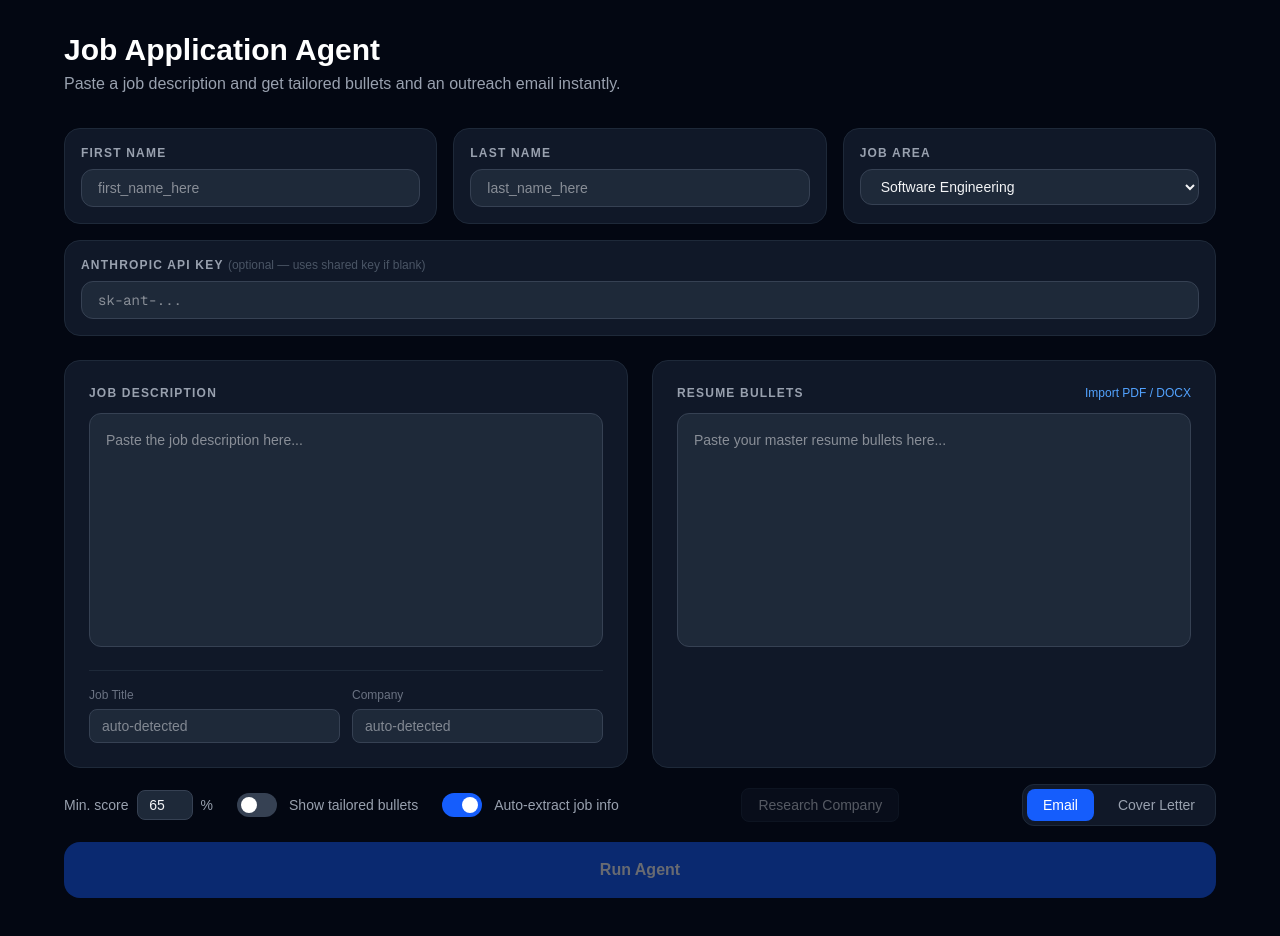
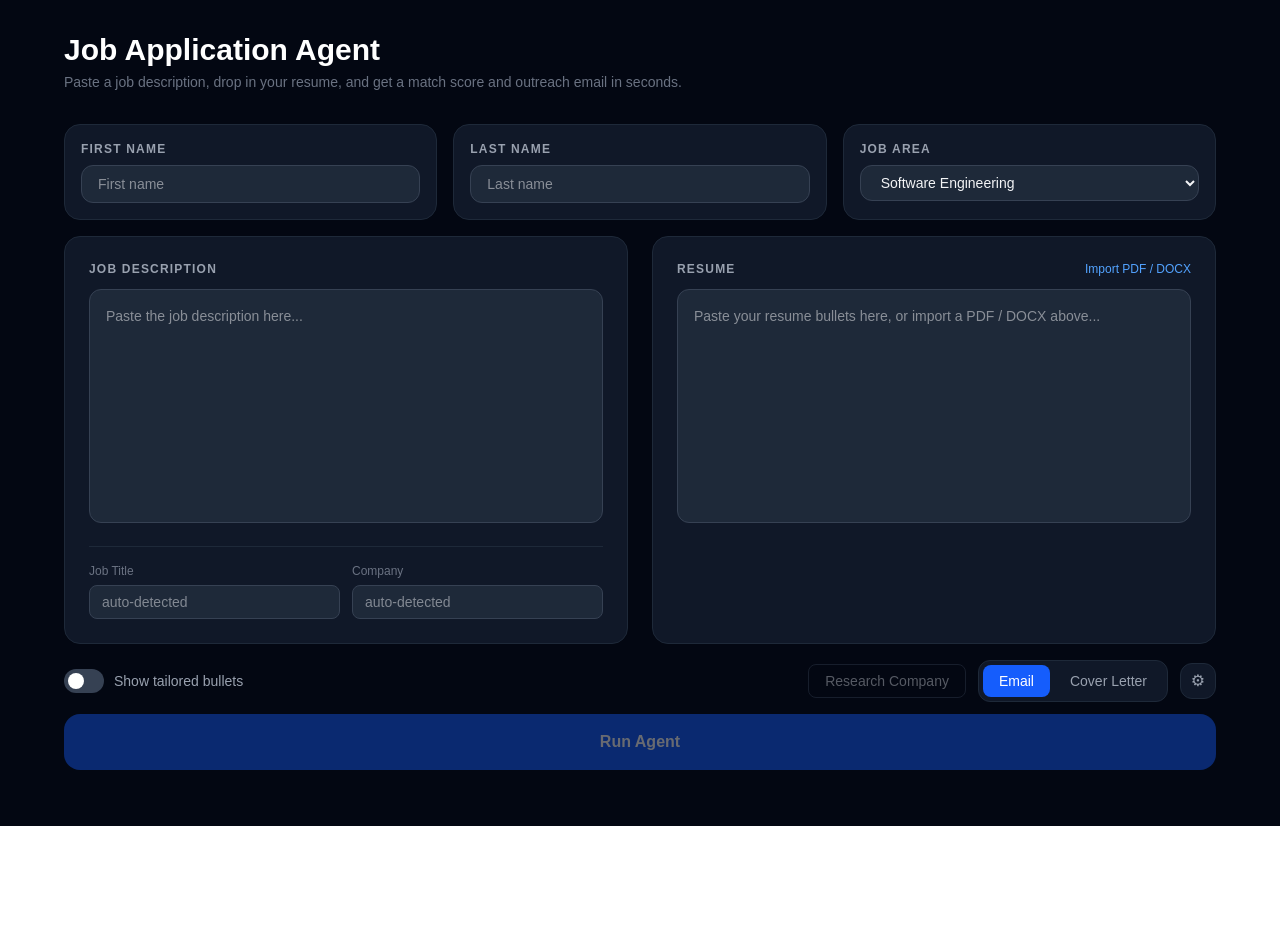
Before and after one commit to splotchysnow/ai-job-agent, a Next.js app in the folder frontend/: page / in a window 1280 px wide. Shown: the top 936 px of the page. After the commit the page ends 826 px from the top, so only its background shows below. Built offline with nearby package versions, Linux system fonts and the light colour scheme.

Commit message:
Update page.tsx

```diff
--- a/frontend/app/page.tsx
+++ b/frontend/app/page.tsx
@@ -43,6 +43,8 @@ export default function Home() {
   const [awaitingProceed, setAwaitingProceed] = useState(false);
   const [usedResume, setUsedResume] = useState('');
   const [showUsedResume, setShowUsedResume] = useState(false);
+  const [showSettings, setShowSettings] = useState(false);
+  const [copiedKey, setCopiedKey] = useState<string | null>(null);
   const [history, setHistory] = useState<HistoryEntry[]>([]);
   const [expandedHistory, setExpandedHistory] = useState<string | null>(null);
   const [historyPage, setHistoryPage] = useState(0);
@@ -261,8 +263,16 @@ export default function Home() {
     localStorage.setItem('jobHistory', JSON.stringify(newHistory));
   }
 
-  function copyToClipboard(text: string) {
+  function copyToClipboard(text: string, key: string) {
     navigator.clipboard.writeText(text);
+    setCopiedKey(key);
+    setTimeout(() => setCopiedKey(null), 2000);
+  }
+
+  function scoreColor(score: number): string {
+    if (score >= matchThreshold) return 'text-green-400';
+    if (score >= matchThreshold - 20) return 'text-yellow-400';
+    return 'text-red-400';
   }
 
   function clearHistory() {
@@ -278,7 +288,7 @@ export default function Home() {
         {/* Header */}
         <div className="mb-8">
           <h1 className="text-3xl font-bold text-white">Job Application Agent</h1>
-          <p className="text-gray-400 mt-1">Paste a job description and get tailored bullets and an outreach email instantly.</p>
+          <p className="text-gray-500 mt-1 text-sm">Paste a job description, drop in your resume, and get a match score and outreach email in seconds.</p>
         </div>
 
         {/* User Info Row */}
@@ -287,7 +297,7 @@ export default function Home() {
             <label className="text-xs font-semibold text-gray-400 uppercase tracking-widest mb-2 block">First Name</label>
             <input
               className="w-full bg-gray-800 rounded-xl px-4 py-2 text-sm text-gray-100 outline-none border border-gray-700 focus:border-blue-500 transition-colors select-text"
-              placeholder="first_name_here"
+              placeholder="First name"
               value={firstName}
               onChange={e => handleFirstNameChange(e.target.value)}
             />
@@ -296,7 +306,7 @@ export default function Home() {
             <label className="text-xs font-semibold text-gray-400 uppercase tracking-widest mb-2 block">Last Name</label>
             <input
               className="w-full bg-gray-800 rounded-xl px-4 py-2 text-sm text-gray-100 outline-none border border-gray-700 focus:border-blue-500 transition-colors select-text"
-              placeholder="last_name_here"
+              placeholder="Last name"
               value={lastName}
               onChange={e => handleLastNameChange(e.target.value)}
             />
@@ -320,20 +330,6 @@ export default function Home() {
           </div>
         </div>
 
-        {/* API Key Row */}
-        <div className="bg-gray-900 rounded-2xl p-4 border border-gray-800 mb-6">
-          <label className="text-xs font-semibold text-gray-400 uppercase tracking-widest mb-2 block">
-            Anthropic API Key <span className="text-gray-600 normal-case font-normal tracking-normal">(optional — uses shared key if blank)</span>
-          </label>
-          <input
-            className="w-full bg-gray-800 rounded-xl px-4 py-2 text-sm text-gray-100 outline-none border border-gray-700 focus:border-blue-500 transition-colors font-mono select-text"
-            placeholder="sk-ant-..."
-            type="password"
-            value={apiKey}
-            onChange={e => handleApiKeyChange(e.target.value)}
-          />
-        </div>
-
         {/* Input Grid */}
         <div className="grid grid-cols-2 gap-6 mb-4">
 
@@ -348,7 +344,6 @@ export default function Home() {
               onChange={e => setJobDescription(e.target.value)}
               onBlur={extractJobInfo}
             />
-            {/* Extracted job metadata */}
             <div className="mt-4 pt-4 border-t border-gray-800 grid grid-cols-2 gap-3">
               <div>
                 <label className="text-xs text-gray-500 mb-1.5 block">
@@ -375,10 +370,10 @@ export default function Home() {
             </div>
           </div>
 
-          {/* Resume Bullets */}
+          {/* Resume */}
           <div className="bg-gray-900 rounded-2xl p-6 border border-gray-800">
             <div className="flex justify-between items-center mb-3">
-              <label className="text-xs font-semibold text-gray-400 uppercase tracking-widest">Resume Bullets</label>
+              <label className="text-xs font-semibold text-gray-400 uppercase tracking-widest">Resume</label>
               <button
                 onClick={() => fileInputRef.current?.click()}
                 disabled={importing}
@@ -391,7 +386,7 @@ export default function Home() {
             <textarea
               className="w-full bg-gray-800 rounded-xl p-4 text-sm text-gray-100 resize-none outline-none border border-gray-700 focus:border-blue-500 transition-colors select-text"
               rows={10}
-              placeholder="Paste your master resume bullets here..."
+              placeholder="Paste your resume bullets here, or import a PDF / DOCX above..."
               value={resumeBullets}
               onChange={e => handleResumeBulletsChange(e.target.value)}
             />
@@ -411,50 +406,29 @@ export default function Home() {
           </div>
         )}
 
-        {/* Toggles */}
-        <div className="flex items-center gap-6 mb-4 flex-wrap">
-          <div className="flex items-center gap-2">
-            <span className="text-sm text-gray-400">Min. score</span>
-            <input
-              type="number"
-              min={0}
-              max={100}
-              value={matchThreshold}
-              onChange={e => handleThresholdChange(Number(e.target.value))}
-              className="w-14 bg-gray-800 rounded-lg px-2 py-1 text-sm text-gray-100 outline-none border border-gray-700 focus:border-blue-500 transition-colors text-center select-text"
-            />
-            <span className="text-sm text-gray-400">%</span>
-          </div>
-          <div className="flex items-center gap-3">
+        {/* Action Bar */}
+        <div className="flex items-center gap-3 mb-3">
+          <div className="flex items-center gap-2.5">
             <button
               onClick={() => setShowBullets(!showBullets)}
-              className={`w-10 h-6 rounded-full transition-colors ${showBullets ? 'bg-blue-600' : 'bg-gray-700'} relative`}
+              className={`w-10 h-6 rounded-full transition-colors flex-shrink-0 relative ${showBullets ? 'bg-blue-600' : 'bg-gray-700'}`}
             >
               <span className={`absolute top-1 w-4 h-4 rounded-full bg-white transition-all ${showBullets ? 'left-5' : 'left-1'}`} />
             </button>
             <span className="text-sm text-gray-400">Show tailored bullets</span>
           </div>
-          <div className="flex items-center gap-3">
-            <button
-              onClick={() => {
-                const next = !autoExtract;
-                setAutoExtract(next);
-                localStorage.setItem('autoExtract', String(next));
-              }}
-              className={`w-10 h-6 rounded-full transition-colors ${autoExtract ? 'bg-blue-600' : 'bg-gray-700'} relative`}
-            >
-              <span className={`absolute top-1 w-4 h-4 rounded-full bg-white transition-all ${autoExtract ? 'left-5' : 'left-1'}`} />
-            </button>
-            <span className="text-sm text-gray-400">Auto-extract job info</span>
-          </div>
+
+          <div className="flex-1" />
+
           <button
             onClick={researchCompany}
             disabled={researching || !companyName}
-            className="px-4 py-1.5 rounded-lg text-sm font-medium bg-gray-900 border border-gray-800 text-gray-300 hover:text-white disabled:opacity-40 disabled:cursor-not-allowed transition-colors justify-end ml-auto"
+            className="px-4 py-1.5 rounded-lg text-sm font-medium border border-gray-700 text-gray-300 hover:text-white hover:border-gray-600 disabled:opacity-40 disabled:cursor-not-allowed transition-colors"
           >
             {researching ? 'Researching...' : 'Research Company'}
           </button>
-          <div className="flex items-center gap-2 bg-gray-900 rounded-xl p-1 border border-gray-800 justify-end ml-auto">
+
+          <div className="flex items-center gap-1 bg-gray-900 rounded-xl p-1 border border-gray-800">
             <button
               onClick={() => setOutputType('email')}
               className={`px-4 py-1.5 rounded-lg text-sm font-medium transition-colors ${outputType === 'email' ? 'bg-blue-600 text-white' : 'text-gray-400 hover:text-white'}`}
@@ -468,7 +442,59 @@ export default function Home() {
               Cover Letter
             </button>
           </div>
+
+          <button
+            onClick={() => setShowSettings(v => !v)}
+            title="Settings"
+            className={`w-9 h-9 rounded-xl flex items-center justify-center text-base transition-colors border ${showSettings ? 'bg-gray-700 border-gray-600 text-white' : 'bg-gray-900 border-gray-800 text-gray-400 hover:text-white hover:border-gray-700'}`}
+          >
+            ⚙
+          </button>
         </div>
+
+        {/* Settings Panel */}
+        {showSettings && (
+          <div className="bg-gray-900 rounded-2xl border border-gray-800 p-5 mb-3 grid grid-cols-3 gap-5">
+            <div>
+              <label className="text-xs font-semibold text-gray-400 uppercase tracking-widest mb-2 block">
+                API Key <span className="text-gray-600 normal-case font-normal tracking-normal">(optional)</span>
+              </label>
+              <input
+                className="w-full bg-gray-800 rounded-xl px-3 py-2 text-sm text-gray-100 outline-none border border-gray-700 focus:border-blue-500 transition-colors font-mono select-text"
+                placeholder="sk-ant-..."
+                type="password"
+                value={apiKey}
+                onChange={e => handleApiKeyChange(e.target.value)}
+              />
+            </div>
+            <div className="flex flex-col justify-center">
+              <label className="text-xs font-semibold text-gray-400 uppercase tracking-widest mb-3 block">Auto-extract Job Info</label>
+              <div className="flex items-center gap-2.5">
+                <button
+                  onClick={() => { const next = !autoExtract; setAutoExtract(next); localStorage.setItem('autoExtract', String(next)); }}
+                  className={`w-10 h-6 rounded-full transition-colors flex-shrink-0 relative ${autoExtract ? 'bg-blue-600' : 'bg-gray-700'}`}
+                >
+                  <span className={`absolute top-1 w-4 h-4 rounded-full bg-white transition-all ${autoExtract ? 'left-5' : 'left-1'}`} />
+                </button>
+                <span className="text-sm text-gray-400">{autoExtract ? 'Enabled' : 'Disabled'}</span>
+              </div>
+            </div>
+            <div className="flex flex-col justify-center">
+              <label className="text-xs font-semibold text-gray-400 uppercase tracking-widest mb-3 block">Min. Match Score</label>
+              <div className="flex items-center gap-2">
+                <input
+                  type="number"
+                  min={0}
+                  max={100}
+                  value={matchThreshold}
+                  onChange={e => handleThresholdChange(Number(e.target.value))}
+                  className="w-16 bg-gray-800 rounded-xl px-3 py-2 text-sm text-gray-100 outline-none border border-gray-700 focus:border-blue-500 transition-colors text-center select-text"
+                />
+                <span className="text-sm text-gray-400">%</span>
+              </div>
+            </div>
+          </div>
+        )}
 
         {/* Run Button */}
         <button
@@ -481,21 +507,19 @@ export default function Home() {
 
         {/* Output */}
         {(matchScore || email) && (
-          <div className="flex flex-col gap-6">
+          <div className="flex flex-col gap-4">
             {matchScore && (
               <div className="bg-gray-900 rounded-2xl p-6 border border-gray-800">
                 <label className="text-xs font-semibold text-gray-400 uppercase tracking-widest mb-4 block">Match Score</label>
                 <div className="flex items-center gap-6">
-                  <div className={`text-5xl font-bold ${matchScore.score >= 70 ? 'text-green-400' : matchScore.score >= 45 ? 'text-yellow-400' : 'text-red-400'}`}>
+                  <div className={`text-5xl font-bold tabular-nums ${scoreColor(matchScore.score)}`}>
                     {matchScore.score}%
                   </div>
                   <p className="text-sm text-gray-300 leading-relaxed select-text">{matchScore.reason}</p>
                 </div>
                 {awaitingProceed && (
                   <div className="mt-4 pt-4 border-t border-gray-800 flex items-center justify-between">
-                    <p className="text-sm text-yellow-400">
-                      Score is below your {matchThreshold}% threshold. Proceed anyway?
-                    </p>
+                    <p className="text-sm text-yellow-400">Score is below your {matchThreshold}% threshold. Proceed anyway?</p>
                     <div className="flex gap-3">
                       <button
                         onClick={() => continuePipeline(matchScore!, effectiveResume())}
@@ -512,34 +536,35 @@ export default function Home() {
                     </div>
                   </div>
                 )}
-              </div>
-            )}
-
                 {usedResume && (
-              <div className="bg-gray-900 rounded-2xl border border-gray-800 overflow-hidden">
+                  <div className="mt-4 pt-3 border-t border-gray-800">
                     <button
-                  className="w-full flex items-center justify-between px-6 py-3 text-left hover:bg-gray-800 transition-colors"
                       onClick={() => setShowUsedResume(v => !v)}
+                      className="text-xs text-gray-600 hover:text-gray-400 transition-colors"
                     >
-                  <label className="text-xs font-semibold text-gray-400 uppercase tracking-widest pointer-events-none">Resume used in this run</label>
-                  <span className="text-gray-600 text-xs">{showUsedResume ? '▲' : '▼'}</span>
+                      {showUsedResume ? '▲ hide resume sent' : '▼ show resume sent to Claude'}
                     </button>
                     {showUsedResume && (
-                  <div className="px-6 pb-5 border-t border-gray-800">
-                    <p className="text-sm text-gray-300 whitespace-pre-wrap select-text mt-4">{usedResume}</p>
+                      <p className="text-xs text-gray-400 whitespace-pre-wrap select-text mt-3 leading-relaxed">{usedResume}</p>
+                    )}
                   </div>
                 )}
               </div>
             )}
 
-            <div className={`grid gap-6 ${showBullets ? 'grid-cols-2' : 'grid-cols-1'}`}>
+            <div className={`grid gap-4 ${showBullets && tailoredBullets ? 'grid-cols-2' : 'grid-cols-1'}`}>
               {showBullets && tailoredBullets && (
                 <div className="bg-gray-900 rounded-2xl p-6 border border-gray-800">
                   <div className="flex justify-between items-center mb-3">
                     <label className="text-xs font-semibold text-gray-400 uppercase tracking-widest">
                       Tailored Bullets {cached && <span className="ml-2 text-green-400">● cached</span>}
                     </label>
-                    <button onClick={() => copyToClipboard(tailoredBullets)} className="text-xs text-blue-400 hover:text-blue-300">copy</button>
+                    <button
+                      onClick={() => copyToClipboard(tailoredBullets, 'bullets')}
+                      className={`text-xs transition-colors ${copiedKey === 'bullets' ? 'text-green-400' : 'text-blue-400 hover:text-blue-300'}`}
+                    >
+                      {copiedKey === 'bullets' ? '✓ copied' : 'copy'}
+                    </button>
                   </div>
                   <p className="text-sm text-gray-200 whitespace-pre-wrap select-text">{tailoredBullets}</p>
                 </div>
@@ -551,7 +576,12 @@ export default function Home() {
                     <label className="text-xs font-semibold text-gray-400 uppercase tracking-widest">
                       {outputType === 'cover_letter' ? 'Cover Letter' : 'Outreach Email'}
                     </label>
-                    <button onClick={() => copyToClipboard(email)} className="text-xs text-blue-400 hover:text-blue-300">copy</button>
+                    <button
+                      onClick={() => copyToClipboard(email, 'email')}
+                      className={`text-xs transition-colors ${copiedKey === 'email' ? 'text-green-400' : 'text-blue-400 hover:text-blue-300'}`}
+                    >
+                      {copiedKey === 'email' ? '✓ copied' : 'copy'}
+                    </button>
                   </div>
                   <p className="text-sm text-gray-200 whitespace-pre-wrap select-text">{email}</p>
                 </div>
@@ -577,14 +607,14 @@ export default function Home() {
                     className="w-full flex items-center justify-between px-6 py-4 text-left hover:bg-gray-800 transition-colors select-none"
                     onClick={() => setExpandedHistory(expandedHistory === entry.id ? null : entry.id)}
                   >
-                    <div>
+                    <div className="min-w-0">
                       <span className="font-medium text-white">{entry.jobTitle}</span>
                       {entry.company && <span className="ml-2 text-sm text-gray-400">at {entry.company}</span>}
                       <span className="ml-3 text-xs text-gray-500">{entry.date}</span>
                       <span className="ml-3 text-xs text-gray-500 capitalize">{entry.outputType.replace('_', ' ')}</span>
                     </div>
-                    <div className="flex items-center gap-3">
-                      <span className={`text-sm font-bold ${entry.score >= 70 ? 'text-green-400' : entry.score >= 45 ? 'text-yellow-400' : 'text-red-400'}`}>
+                    <div className="flex items-center gap-3 flex-shrink-0 ml-4">
+                      <span className={`text-sm font-bold tabular-nums ${scoreColor(entry.score)}`}>
                         {entry.score}%
                       </span>
                       <span className="text-gray-600 text-xs">{expandedHistory === entry.id ? '▲' : '▼'}</span>
@@ -592,13 +622,18 @@ export default function Home() {
                   </button>
                   {expandedHistory === entry.id && (
                     <div className="px-6 pb-6 border-t border-gray-800 flex flex-col gap-5">
-                      <p className="text-xs text-gray-400 mt-4">{entry.reason}</p>
+                      <p className="text-xs text-gray-400 mt-4 leading-relaxed">{entry.reason}</p>
 
                       {entry.companyResearch && (
                         <div>
                           <div className="flex justify-between items-center mb-2">
                             <label className="text-xs font-semibold text-gray-400 uppercase tracking-widest">Company Research</label>
-                            <button onClick={() => copyToClipboard(entry.companyResearch!)} className="text-xs text-blue-400 hover:text-blue-300">copy</button>
+                            <button
+                              onClick={() => copyToClipboard(entry.companyResearch!, `research-${entry.id}`)}
+                              className={`text-xs transition-colors ${copiedKey === `research-${entry.id}` ? 'text-green-400' : 'text-blue-400 hover:text-blue-300'}`}
+                            >
+                              {copiedKey === `research-${entry.id}` ? '✓ copied' : 'copy'}
+                            </button>
                           </div>
                           <p className="text-sm text-gray-300 leading-relaxed select-text">{entry.companyResearch}</p>
                         </div>
@@ -608,7 +643,12 @@ export default function Home() {
                         <div>
                           <div className="flex justify-between items-center mb-2">
                             <label className="text-xs font-semibold text-gray-400 uppercase tracking-widest">Tailored Bullets</label>
-                            <button onClick={() => copyToClipboard(entry.tailoredBullets)} className="text-xs text-blue-400 hover:text-blue-300">copy</button>
+                            <button
+                              onClick={() => copyToClipboard(entry.tailoredBullets, `bullets-${entry.id}`)}
+                              className={`text-xs transition-colors ${copiedKey === `bullets-${entry.id}` ? 'text-green-400' : 'text-blue-400 hover:text-blue-300'}`}
+                            >
+                              {copiedKey === `bullets-${entry.id}` ? '✓ copied' : 'copy'}
+                            </button>
                           </div>
                           <p className="text-sm text-gray-300 whitespace-pre-wrap select-text">{entry.tailoredBullets}</p>
                         </div>
@@ -619,7 +659,12 @@ export default function Home() {
                           <label className="text-xs font-semibold text-gray-400 uppercase tracking-widest">
                             {entry.outputType === 'cover_letter' ? 'Cover Letter' : 'Outreach Email'}
                           </label>
-                          <button onClick={() => copyToClipboard(entry.email)} className="text-xs text-blue-400 hover:text-blue-300">copy</button>
+                          <button
+                            onClick={() => copyToClipboard(entry.email, `email-${entry.id}`)}
+                            className={`text-xs transition-colors ${copiedKey === `email-${entry.id}` ? 'text-green-400' : 'text-blue-400 hover:text-blue-300'}`}
+                          >
+                            {copiedKey === `email-${entry.id}` ? '✓ copied' : 'copy'}
+                          </button>
                         </div>
                         <p className="text-sm text-gray-200 whitespace-pre-wrap select-text">{entry.email}</p>
                       </div>
```
Lines whose indentation alone changed are shown as unchanged.
